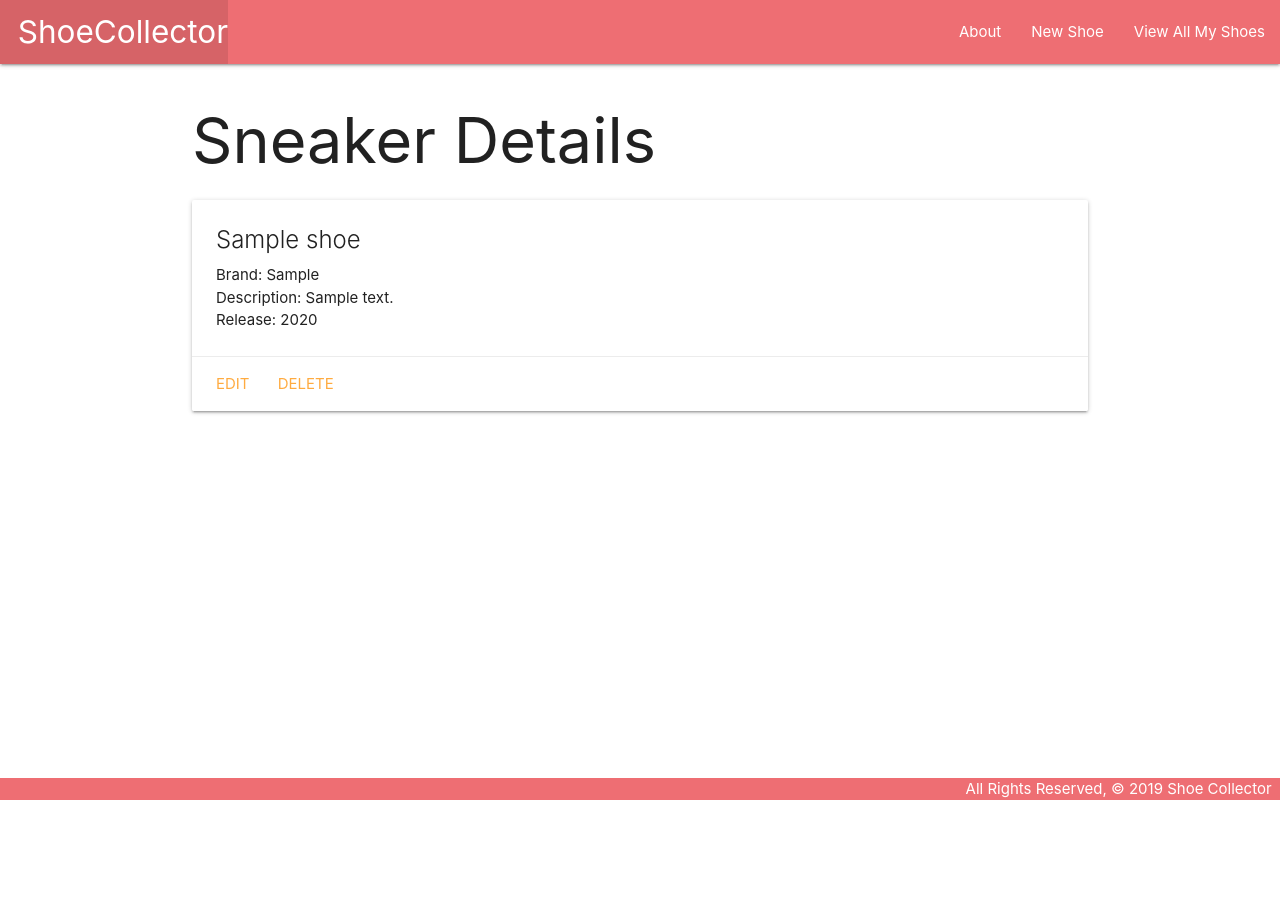
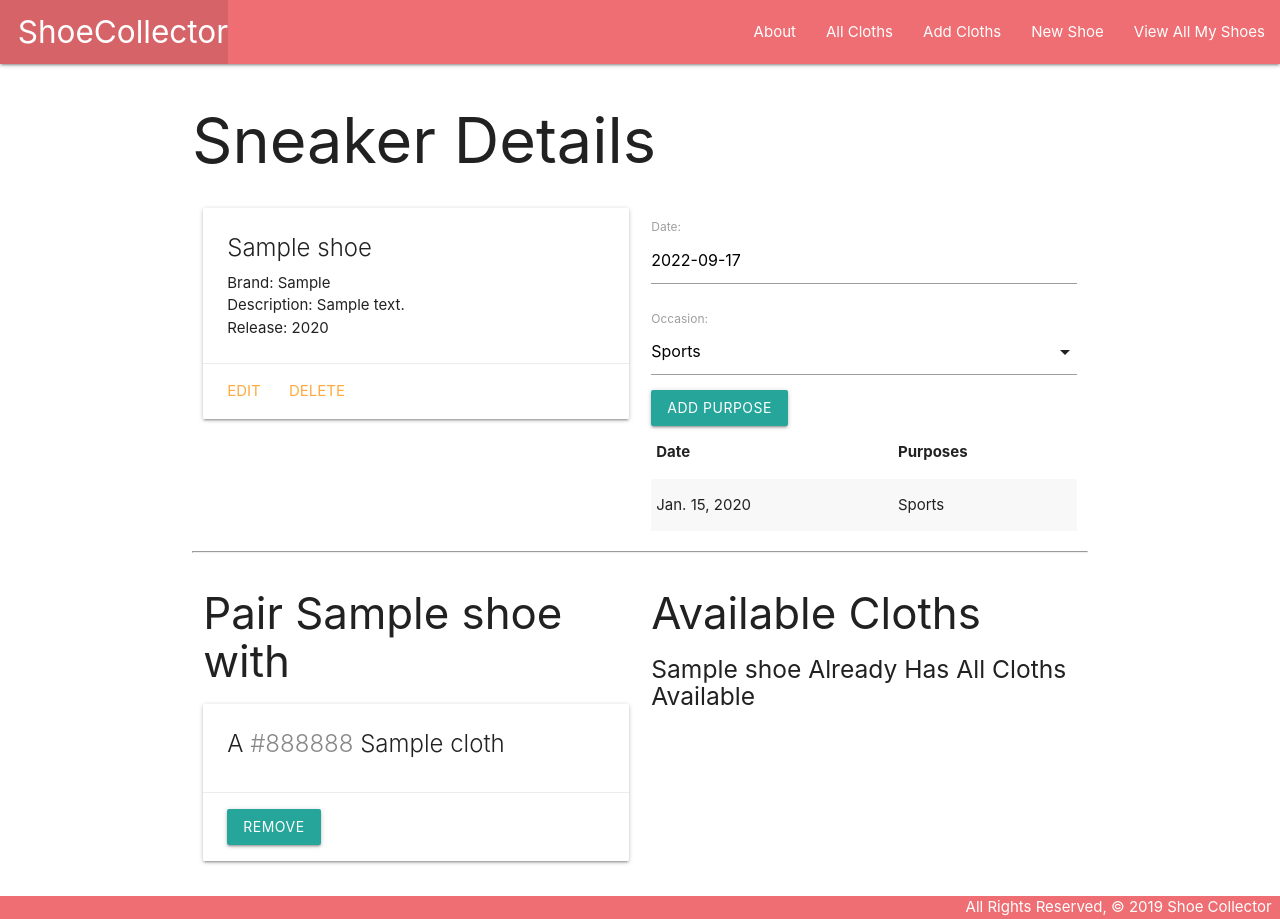
Before and after one commit to vivekrana0/shoe_collector, a Django app: page /shoes/1/ in a window 1280 px wide. Before the commit the page ends 800 px from the top, so only its background shows below. Run offline with Django 3.2, Linux system fonts and the light colour scheme; tables that the repository leaves empty hold one stand-in row (values such as "Sample post").

Commit message:
many to many relationship

```diff
--- a/main_app/admin.py
+++ b/main_app/admin.py
@@ -1,8 +1,9 @@
 from django.contrib import admin
 
-from .models import Shoe, Reason
+from .models import Shoe, Reason, Cloth
 
 # Register your models here.
 
 admin.site.register(Shoe)
 admin.site.register(Reason)
+admin.site.register(Cloth)
--- /dev/null
+++ b/main_app/form.py
@@ -0,0 +1,7 @@
+from django.forms import ModelForm
+from .models import Reason
+
+class ReasonForm(ModelForm):
+    class Meta:
+        model = Reason
+        fields = ['date', 'occasion']
--- a/main_app/models.py
+++ b/main_app/models.py
@@ -10,11 +10,22 @@ OCCASIONS = (
     ('F', 'Formal')
 )
 
+class Cloth(models.Model):
+    name = models.CharField(max_length=50)
+    color = models.CharField(max_length=50)
+
+    def __str__(self):
+        return self.name
+
+    def get_absolute_url(self):
+        return reverse('cloths_index')
+
 class Shoe(models.Model):
     name = models.CharField(max_length=50)
     brand = models.CharField(max_length=50)
     year = models.IntegerField()
     description = models.TextField(max_length=250)
+    cloths = models.ManyToManyField(Cloth)
 
     def __str__(self):
         return self.name
@@ -34,3 +45,6 @@ class Reason(models.Model):
 
     def __str__(self):
         return f"{self.get_occasion_display()} on {self.date}"
+
+    class Meta:
+        ordering= ['-date']
--- a/main_app/templates/base.html
+++ b/main_app/templates/base.html
@@ -8,6 +8,8 @@
   <title>Sneaker Head</title>
   <link rel="stylesheet" href="https://cdnjs.cloudflare.com/ajax/libs/materialize/1.0.0/css/materialize.min.css">
   <link rel="stylesheet" type="text/css" href="{% static 'css/style.css' %}">
+  <script src="https://cdnjs.cloudflare.com/ajax/libs/materialize/1.0.0/js/materialize.min.js"></script>
+
 
 </head>
 <body>
@@ -19,6 +21,8 @@
         </ul>
         <ul class="right">
           <li><a href="{% url 'about' %}">About</a></li>
+          <li><a href="{% url 'cloths_index' %}">All Cloths</a></li>
+          <li><a href="{% url 'cloths_create' %}">Add Cloths</a></li>
           <li><a href="{% url 'shoes_create' %}">New Shoe</a></li>
           <li><a href="{% url 'index' %}">View All My Shoes</a></li>
         </ul>
--- /dev/null
+++ b/main_app/templates/home.html
@@ -0,0 +1,6 @@
+{% extends 'base.html' %}
+{% block content %}
+
+<h1>Welcome to my Sneaker collecttion!</h1>
+
+{% endblock %}
--- a/main_app/templates/shoes/details.html
+++ b/main_app/templates/shoes/details.html
@@ -2,7 +2,8 @@
 {% block content %}
 
 <h1>Sneaker Details</h1>
-
+<div class="row">
+  <div class="col s6">
     <div class="card">
       <div class="card-content">
         <span class="card-title">{{ shoe.name }}</span>
@@ -11,14 +12,94 @@
        {% if shoe.year > 0 %}
           <p>Release: {{ shoe.year }}</p>
       {% else %}
-      <p>Age: Kitten</p>
+         <p>Age: 0</p>
        {% endif %}
       </div>
     <div class="card-action">
         <a href="{% url 'shoes_update' shoe.id %}">Edit</a>
        <a href="{% url 'shoes_delete' shoe.id %}">Delete</a>
       </div>
+    </div>
+  </div>
+  <div class="col s6">
+    <form action="{% url 'add_reason' shoe.id %}" method="POST" >
+      {% csrf_token %}
+      {{ reason_form.as_p }}
+      <input type="submit" class="btn" value="Add Purpose">
+    </form>
+    <table class="striped">
+      <thead>
+        <tr><th>Date</th><th>Purposes</th></tr>
+      </thead>
+      <tbody>
+        {% for reason in shoe.reason_set.all %}
+          <tr>
+            <td>{{reason.date}}</td>
+            <td>{{reason.get_occasion_display}}</td>
+          </tr>
+        {% endfor %}
+      </tbody>
+    </table>
+  </div>
+</div>
+<hr>
+<div class="row">
+  <div class="col s6">
+    <h3> Pair {{ shoe.name }} with </h3>
+    {% if shoe.cloths.count %}
+      {% for cloth in shoe.cloths.all %}
+        <div class="card">
+          <div class="card-content">
+            <span class="card-title">
+              A <span style="color: {{ cloth.color }}">{{ cloth.color }}</span> {{ cloth.name }}
+            </span>
+          </div>
+          <div class="card-action">
+            <form action="{% url 'remove_attribute' shoe.id cloth.id %}" method="POST">
+              {% csrf_token %}
+              <button type="submit" class="btn">Remove</button>
+            </form>
+          </div>
+        </div>
+      {% endfor %}
+    {% else %}
+      <h5>No Cloths :(</h5>
+    {% endif %}
+  </div>
+  <div class="col s6">
+    <h3>Available Cloths</h3>
+    {% if cloths.count %}
+      {% for cloth in cloths.all %}
+        <div class="card">
+          <div class="card-content">
+            <span class="card-title">
+              A <span style="color: {{ cloth.color }}">{{ cloth.color }}</span> {{ cloth.name }}
+            </span>
+          </div>
+          <div class="card-action">
+            <form action="{% url 'add_attribute' shoe.id cloth.id%}" method="POST">
+              {% csrf_token %}
+              <button type="submit" class="btn">Add</button>
+            </form>
+          </div>
+        </div>
+      {% endfor %}
+    {% else %}
+      <h5>{{shoe.name}} Already Has All Cloths Available</h5>
+    {% endif %}
+  </div>
+</div>
+<script>
+  var dateEl = document.getElementById('id_date');
+  M.Datepicker.init(dateEl, {
+    format: 'yyyy-mm-dd',
+    defaultDate: new Date(),
+    setDefaultDate: true,
+    autoClose: true
+  });
+  var selectEl = document.getElementById('id_occasion');
+  M.FormSelect.init(selectEl);
+</script>
 
-</div>
 
 {% endblock %}
--- a/main_app/urls.py
+++ b/main_app/urls.py
@@ -1,3 +1,4 @@
+from unicodedata import name
 from django.urls import path
 from . import views
 
@@ -8,5 +9,16 @@ urlpatterns = [
     path('shoes/<int:shoe_id>/', views.shoe_detail, name='detail'),
     path('shoes/create/', views.ShoeCreate.as_view(), name='shoes_create'),
     path('shoes/<int:pk>/update/', views.ShoeUpdate.as_view(), name='shoes_update'),
-    path('shoes/<int:pk>/delete/', views.ShoeDelete.as_view(), name='shoes_delete')
+    path('shoes/<int:pk>/delete/', views.ShoeDelete.as_view(), name='shoes_delete'),
+    path('shoes/<int:shoe_id>/add_reason/', views.add_reason, name='add_reason'),
+    #cloth paths
+
+    path('cloths/', views.ClothList.as_view(), name='cloths_index'),
+    path('cloths/create', views.ClothCreate.as_view(), name='cloths_create'),
+    path('cloths/<int:pk>/', views.ClothDetails.as_view(), name='cloths_detail'),
+    path('cloths/<int:pk>/update', views.ClothUpdate.as_view(), name='cloths_update'),
+    path('cloths/<int:pk>/delete', views.ClothDelete.as_view(), name='cloths_delete'),
+
+    path('cloths/<int:shoe_id>/<int:cloth_id>/add', views.add_attribute, name='add_attribute'),
+    path('cloths/<int:shoe_id>/<int:cloth_id>/remove', views.remove_attribute, name='remove_attribute')
 ]
--- a/main_app/views.py
+++ b/main_app/views.py
@@ -1,14 +1,18 @@
-from django.shortcuts import render
+from ast import Del
+from typing import List
+from django.shortcuts import render, redirect
 from django.http import HttpResponse
-from .models import Shoe
+from .models import Shoe, Cloth
 from django.views.generic.edit import CreateView, UpdateView, DeleteView
+from django.views.generic import ListView, DetailView
+from .form import ReasonForm
 
 # Create your views here.
 
 
 
 def home(request):
-    return HttpResponse('<h1>Welcome to my Sneaker Collection</h1>')
+    return render(request, 'home.html')
 
 def about(request):
     return render(request, 'about.html')
@@ -19,8 +23,9 @@ def shoes_index(request):
 
 def shoe_detail(request, shoe_id):
     shoe = Shoe.objects.get(id=shoe_id)
-    print(f"{shoe} id is {shoe_id} this is the object")
-    return render(request, 'shoes/details.html',{'shoe':shoe})
+    remaining_cloths = Cloth.objects.exclude(id__in = shoe.cloths.all().values_list('id'))
+    reason_form = ReasonForm()
+    return render(request, 'shoes/details.html',{'shoe':shoe, 'reason_form': reason_form, 'cloths': remaining_cloths})
 
 class ShoeCreate(CreateView):
     model = Shoe
@@ -33,3 +38,42 @@ class ShoeUpdate(UpdateView):
 class ShoeDelete(DeleteView):
     model = Shoe
     success_url = '/shoes/'
+
+
+def add_reason(request, shoe_id):
+    form = ReasonForm(request.POST)
+
+    if form.is_valid():
+        new_reason = form.save(commit=False)
+        new_reason.shoe_id = shoe_id
+        new_reason.save()
+    return redirect('detail', shoe_id=shoe_id)
+
+class ClothList(ListView):
+    model = Cloth
+
+class ClothCreate(CreateView):
+    model = Cloth
+    fields = '__all__'
+
+class ClothDetails(DetailView):
+    model = Cloth
+
+class ClothUpdate(UpdateView):
+    model = Cloth
+    fields = ['name', 'color']
+
+class ClothDelete(DeleteView):
+    model = Cloth
+    success_url = '/cloths/'
+
+
+def add_attribute(request, shoe_id, cloth_id):
+    cloth = Cloth.objects.get(id=cloth_id)
+    shoe = Shoe.objects.get(id=shoe_id)
+    shoe.cloths.add(cloth)
+    return redirect('detail', shoe_id=shoe_id)
+
+def remove_attribute(request, shoe_id, cloth_id):
+    Shoe.objects.get(id=shoe_id).cloths.remove(cloth_id)
+    return redirect('detail', shoe_id=shoe_id)
```
Also changed, not shown: main_app/templates/main_app/cloth_detail.html (added, +23 -0 lines), main_app/templates/main_app/cloth_form.html (added, +19 -0 lines), main_app/templates/main_app/cloth_list.html (added, +14 -0 lines), main_app/migrations/0004_auto_20220916_1809.py (added). Lines whose indentation alone changed are shown as unchanged.
